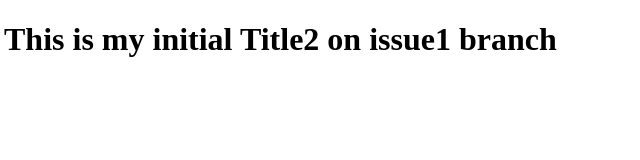
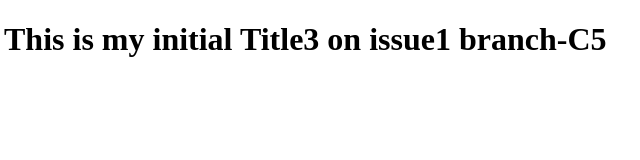
Before and after one commit to sumitsingh2503/TestRepo, a plain HTML site: page index.html in a window 1280 px wide. Shown: the full height of the page, 4-644 px from the left. Drawn offline with Linux system fonts and the light colour scheme.

Commit message:
c5 issue1

```diff
--- a/index.html
+++ b/index.html
@@ -6,7 +6,7 @@
     <title>Document</title>
 </head>
 <body>
-    <h1>This is my initial Title2 on issue1 branch</h1>
+    <h1>This is my initial Title3 on issue1 branch-C5</h1>
 
     <script src=''></script>
 
```
